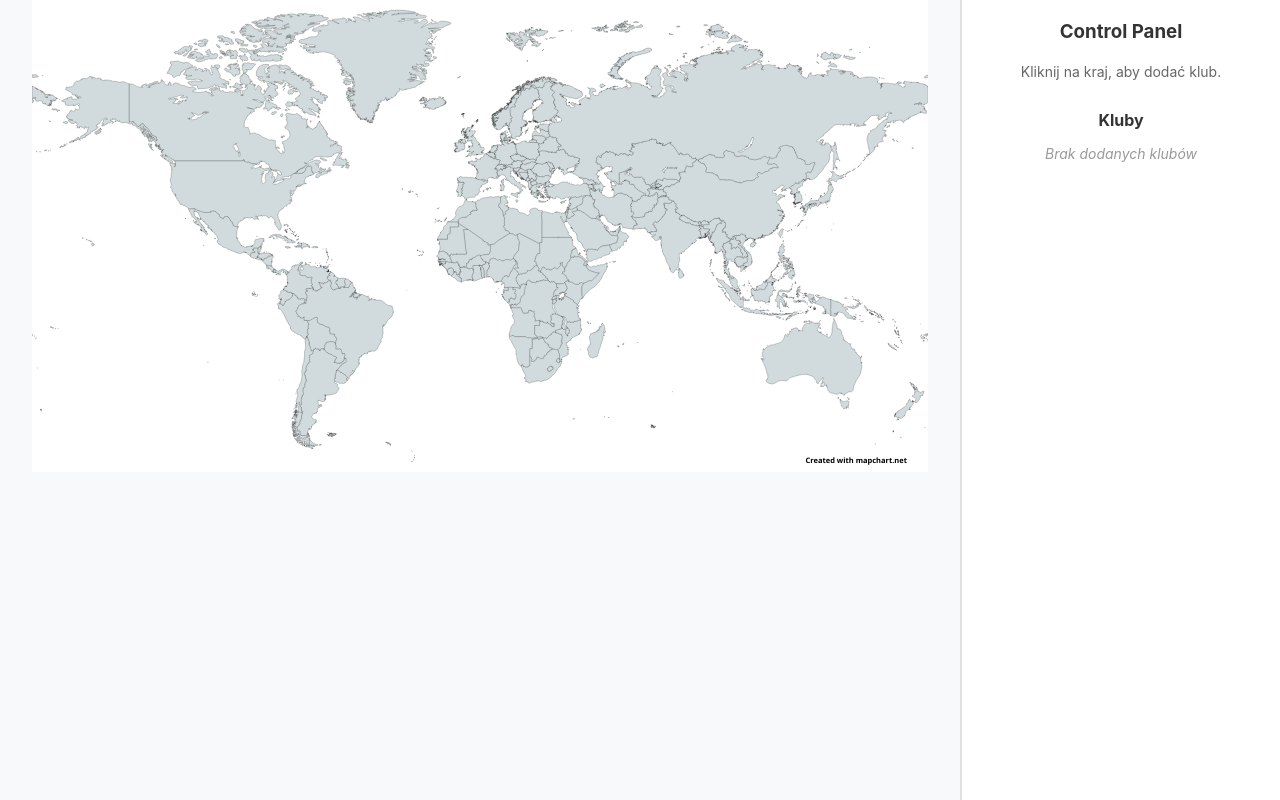
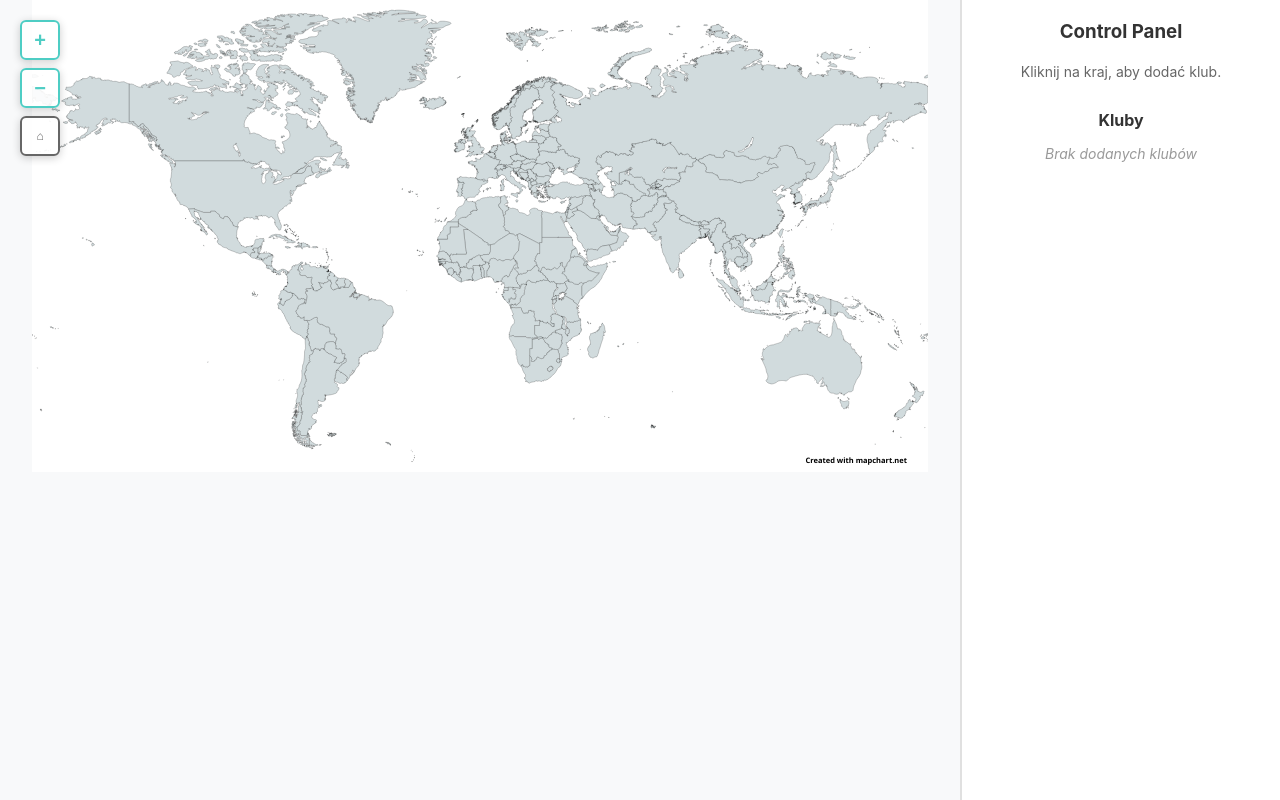
Before and after one commit to kazagkazag/imperialism, a React (Create React App) app: page / in a window 1280 px wide. Built offline with nearby package versions, Linux system fonts and the light colour scheme.

Commit message:
Make the new map working & zoomable

```diff
--- a/src/components/SVGWorldMap.tsx
+++ b/src/components/SVGWorldMap.tsx
@@ -1,4 +1,4 @@
-import React, { useState, useEffect } from 'react';
+import React, { useState, useEffect, useRef, useCallback } from "react";
 
 interface CountryClickInfo {
   name: string;
@@ -19,17 +19,14 @@ interface SVGWorldMapProps {
 }
 
 const SVGWorldMap: React.FC<SVGWorldMapProps> = ({ onCountryClick, clubs }) => {
-  const [selectedCountry, setSelectedCountry] = useState<CountryClickInfo | null>(null);
-  const [hoveredCountry, setHoveredCountry] = useState<string | null>(null);
-  const [svgContent, setSvgContent] = useState<string>('');
-
-  // Load SVG content
-  useEffect(() => {
-    fetch('/map.svg')
-      .then(response => response.text())
-      .then(data => setSvgContent(data))
-      .catch(error => console.error('Error loading SVG:', error));
-  }, []);
+  const [selectedCountry, setSelectedCountry] =
+    useState<CountryClickInfo | null>(null);
+  // Remove hoveredCountry state to prevent re-renders on hover
+  const [svgContent, setSvgContent] = useState<string>("");
+  const [zoom, setZoom] = useState<number>(1);
+  const [pan, setPan] = useState<{ x: number; y: number }>({ x: 0, y: 0 });
+  // Removed drag state - using WASD controls instead
+  const svgContainerRef = useRef<HTMLDivElement>(null);
 
   // Get countries that have clubs
   const countriesWithClubs = clubs.reduce((acc, club) => {
@@ -41,50 +38,227 @@ const SVGWorldMap: React.FC<SVGWorldMapProps> = ({ onCountryClick, clubs }) => {
     return acc;
   }, {} as Record<string, Club[]>);
 
-  const handleCountryClick = (countryName: string) => {
+  const handleCountryClick = useCallback(
+    (countryName: string) => {
       const countryInfo: CountryClickInfo = {
         name: countryName,
-      id: countryName.toLowerCase().replace(/\s+/g, '-'),
+        id: countryName.toLowerCase().replace(/\s+/g, "-"),
         properties: { name: countryName },
       };
       setSelectedCountry(countryInfo);
       onCountryClick?.(countryInfo);
-    console.log('Clicked country:', countryInfo);
+      console.log("Clicked country:", countryInfo);
+    },
+    [onCountryClick]
+  );
+
+  // Empty mouse handlers to prevent re-renders - hover effects handled by CSS
+  const handleCountryMouseEnter = useCallback((countryName: string) => {
+    // No state updates to prevent re-renders
+    console.log('Hovering over:', countryName);
+  }, []);
+
+  const handleCountryMouseLeave = useCallback(() => {
+    // No state updates to prevent re-renders
+    console.log('Mouse left country');
+  }, []);
+
+  // Load SVG content
+  useEffect(() => {
+    fetch("/map.svg")
+      .then((response) => response.text())
+      .then((data) => setSvgContent(data))
+      .catch((error) => console.error("Error loading SVG:", error));
+  }, []);
+
+  // Use refs to store handlers so they don't cause re-renders of the effect
+  const handlersRef = useRef({
+    handleCountryClick,
+    handleCountryMouseEnter,
+    handleCountryMouseLeave,
+  });
+
+  // Update refs on every render without causing effect re-run
+  useEffect(() => {
+    handlersRef.current = {
+      handleCountryClick,
+      handleCountryMouseEnter,
+      handleCountryMouseLeave,
+    };
+  });
+
+  // Setup event listeners ONLY when SVG content changes (not on state changes)
+  useEffect(() => {
+    if (!svgContent || !svgContainerRef.current) return;
+
+    const container = svgContainerRef.current;
+
+    // Container click handler removed - using direct path listeners instead
+
+    const timeoutId = setTimeout(() => {
+      const paths = container.querySelectorAll("path");
+
+      console.log("Setting up event listeners for", paths.length, "paths");
+
+      const getCountryName = (target: SVGPathElement): string => {
+        return (
+          target.getAttribute("data-country") ||
+          target.getAttribute("data-name") ||
+          target.getAttribute("title") ||
+          target.id
+            ?.replace(/-/g, " ")
+            .replace(/\b\w/g, (l: string) => l.toUpperCase()) ||
+          target.className?.baseVal
+            ?.replace(/-/g, " ")
+            .replace(/\b\w/g, (l: string) => l.toUpperCase()) ||
+          ""
+        );
       };
 
-  const handleCountryMouseEnter = (countryName: string) => {
-    setHoveredCountry(countryName);
+      const handlePathClick = (e: Event) => {
+        console.log("=== PATH CLICK EVENT FIRED ===");
+        e.stopPropagation();
+        e.preventDefault();
+
+        const target = e.target as SVGPathElement;
+        const countryName = getCountryName(target);
+
+        console.log("Country name found:", countryName);
+        if (countryName) {
+          console.log("Calling handleCountryClick with:", countryName);
+          handlersRef.current.handleCountryClick(countryName);
+        } else {
+          console.log("No country name found for target:", target);
+        }
       };
 
-  const handleCountryMouseLeave = () => {
-    setHoveredCountry(null);
+      const handlePathMouseEnter = (e: Event) => {
+        console.log("--- Mouse enter event fired ---");
+        const target = e.target as SVGPathElement;
+        const countryName = getCountryName(target);
+
+        if (countryName) {
+          handlersRef.current.handleCountryMouseEnter(countryName);
+        }
+      };
+
+      const handlePathMouseLeave = () => {
+        handlersRef.current.handleCountryMouseLeave();
+      };
+
+      // Add event listeners to all paths
+      paths.forEach((path, index) => {
+        path.addEventListener("click", handlePathClick);
+        path.addEventListener("mouseenter", handlePathMouseEnter);
+        path.addEventListener("mouseleave", handlePathMouseLeave);
+        path.style.cursor = "pointer";
+        path.style.pointerEvents = "auto";
+
+        // Debug: log first few paths
+        if (index < 3) {
+          console.log(`Path ${index}:`, {
+            id: path.id,
+            dataName: path.getAttribute("data-name"),
+            title: path.getAttribute("title"),
+            className: path.className.baseVal,
+          });
+        }
+      });
+
+      console.log("Event listeners attached to all paths");
+
+      // Cleanup function
+      return () => {
+        console.log("Cleaning up event listeners");
+        paths.forEach((path) => {
+          path.removeEventListener("click", handlePathClick);
+          path.removeEventListener("mouseenter", handlePathMouseEnter);
+          path.removeEventListener("mouseleave", handlePathMouseLeave);
+        });
+      };
+    }, 100);
+
+    return () => {
+      clearTimeout(timeoutId);
+    };
+  }, [svgContent]); // Only run when SVG content changes
+
+  // WASD keyboard controls
+  useEffect(() => {
+    const handleKeyDown = (e: KeyboardEvent) => {
+      const moveSpeed = 50; // pixels per keypress
+
+      switch (e.key.toLowerCase()) {
+        case 'w':
+          setPan(prev => ({ ...prev, y: prev.y + moveSpeed }));
+          break;
+        case 'a':
+          setPan(prev => ({ ...prev, x: prev.x + moveSpeed }));
+          break;
+        case 's':
+          setPan(prev => ({ ...prev, y: prev.y - moveSpeed }));
+          break;
+        case 'd':
+          setPan(prev => ({ ...prev, x: prev.x - moveSpeed }));
+          break;
+      }
+    };
+
+    window.addEventListener('keydown', handleKeyDown);
+    return () => window.removeEventListener('keydown', handleKeyDown);
+  }, []);
+
+  // Zoom and pan handlers
+  const handleWheel = (e: React.WheelEvent) => {
+    e.preventDefault();
+    const delta = e.deltaY > 0 ? 0.9 : 1.1;
+    const newZoom = Math.max(0.5, Math.min(5, zoom * delta));
+    setZoom(newZoom);
+  };
+
+
+
+  const resetZoom = () => {
+    setZoom(1);
+    setPan({ x: 0, y: 0 });
+  };
+
+  const zoomIn = () => {
+    setZoom(Math.min(5, zoom * 1.2));
+  };
+
+  const zoomOut = () => {
+    setZoom(Math.max(0.5, zoom * 0.8));
   };
 
   // Process SVG content to make countries interactive
-  const processedSvgContent = svgContent.replace(
-    /<path[^>]*>/g,
-    (match) => {
+  const processedSvgContent = svgContent.replace(/<path[^>]*>/g, (match) => {
     // Try to extract country name from various attributes
     const idMatch = match.match(/id="([^"]*)"/);
     const classMatch = match.match(/class="([^"]*)"/);
     const titleMatch = match.match(/title="([^"]*)"/);
     const dataNameMatch = match.match(/data-name="([^"]*)"/);
 
-      let countryName = '';
+    let countryName = "";
     if (dataNameMatch) countryName = dataNameMatch[1];
     else if (titleMatch) countryName = titleMatch[1];
-      else if (idMatch) countryName = idMatch[1].replace(/-/g, ' ').replace(/\b\w/g, (l: string) => l.toUpperCase());
-      else if (classMatch) countryName = classMatch[1].replace(/-/g, ' ').replace(/\b\w/g, (l: string) => l.toUpperCase());
+    else if (idMatch)
+      countryName = idMatch[1]
+        .replace(/-/g, " ")
+        .replace(/\b\w/g, (l: string) => l.toUpperCase());
+    else if (classMatch)
+      countryName = classMatch[1]
+        .replace(/-/g, " ")
+        .replace(/\b\w/g, (l: string) => l.toUpperCase());
 
     if (!countryName) return match;
 
     // Determine fill color based on state
-      let fill = '#D6D6DA'; // Default gray
+    let fill = "#D6D6DA"; // Default gray
     if (selectedCountry && countryName === selectedCountry.name) {
-        fill = '#FF6B6B'; // Red for selected country
-      } else if (hoveredCountry && countryName === hoveredCountry) {
-        fill = '#4ECDC4'; // Teal for hovered country
+      fill = "#FF6B6B"; // Red for selected country
     }
+    // Hover effects will be handled by CSS instead of state
 
     // Add interactive properties (no React event handlers in SVG string)
     const interactiveProps = `
@@ -95,89 +269,189 @@ const SVGWorldMap: React.FC<SVGWorldMapProps> = ({ onCountryClick, clubs }) => {
         data-country="${countryName}"
       `;
 
-      return match.replace('>', ` ${interactiveProps}>`);
-    }
-  );
+    return match.replace(">", ` ${interactiveProps}>`);
+  });
 
   if (!svgContent) {
     return (
-      <div style={{
-        width: '100%',
-        height: '100vh',
-        display: 'flex',
-        alignItems: 'center',
-        justifyContent: 'center',
-        backgroundColor: '#f8f9fa'
-      }}>
+      <div
+        style={{
+          width: "100%",
+          height: "100vh",
+          display: "flex",
+          alignItems: "center",
+          justifyContent: "center",
+          backgroundColor: "#f8f9fa",
+        }}
+      >
         <p>Loading map...</p>
       </div>
     );
   }
 
   return (
-    <div style={{ width: '100%', height: '100vh', backgroundColor: '#f8f9fa', position: 'relative' }}>
+    <div
+      style={{
+        width: "100%",
+        height: "100vh",
+        backgroundColor: "#f8f9fa",
+        position: "relative",
+      }}
+    >
+      {/* Zoom Controls */}
+      <div
+        style={{
+          position: "absolute",
+          top: "20px",
+          left: "20px",
+          zIndex: 1000,
+          display: "flex",
+          flexDirection: "column",
+          gap: "8px",
+        }}
+      >
+        <button
+          onClick={zoomIn}
+          style={{
+            width: "40px",
+            height: "40px",
+            backgroundColor: "rgba(255, 255, 255, 0.9)",
+            border: "2px solid #4ECDC4",
+            borderRadius: "6px",
+            cursor: "pointer",
+            fontSize: "20px",
+            fontWeight: "bold",
+            color: "#4ECDC4",
+            display: "flex",
+            alignItems: "center",
+            justifyContent: "center",
+            boxShadow: "0 2px 8px rgba(0,0,0,0.2)",
+          }}
+          title="Zoom In"
+        >
+          +
+        </button>
+        <button
+          onClick={zoomOut}
+          style={{
+            width: "40px",
+            height: "40px",
+            backgroundColor: "rgba(255, 255, 255, 0.9)",
+            border: "2px solid #4ECDC4",
+            borderRadius: "6px",
+            cursor: "pointer",
+            fontSize: "20px",
+            fontWeight: "bold",
+            color: "#4ECDC4",
+            display: "flex",
+            alignItems: "center",
+            justifyContent: "center",
+            boxShadow: "0 2px 8px rgba(0,0,0,0.2)",
+          }}
+          title="Zoom Out"
+        >
+          −
+        </button>
+        <button
+          onClick={resetZoom}
+          style={{
+            width: "40px",
+            height: "40px",
+            backgroundColor: "rgba(255, 255, 255, 0.9)",
+            border: "2px solid #666",
+            borderRadius: "6px",
+            cursor: "pointer",
+            fontSize: "12px",
+            fontWeight: "bold",
+            color: "#666",
+            display: "flex",
+            alignItems: "center",
+            justifyContent: "center",
+            boxShadow: "0 2px 8px rgba(0,0,0,0.2)",
+          }}
+          title="Reset Zoom"
+        >
+          ⌂
+        </button>
+      </div>
+
       {/* Fixed position info panel in top-right corner of map area */}
-      <div style={{
-        position: 'absolute',
-        top: '20px',
-        right: '20px',
+      <div
+        style={{
+          position: "absolute",
+          top: "20px",
+          right: "20px",
           zIndex: 1000,
-        minWidth: '200px',
-        textAlign: 'left'
-      }}>
-        {hoveredCountry && (
-          <div style={{
-            margin: '0 0 10px 0',
-            padding: '8px 12px',
-            backgroundColor: 'rgba(78, 205, 196, 0.9)',
-            color: 'white',
-            borderRadius: '6px',
-            fontSize: '14px',
-            fontWeight: '500',
-            boxShadow: '0 2px 8px rgba(0,0,0,0.2)'
-          }}>
-            Hovering: {hoveredCountry}
-          </div>
-        )}
+          minWidth: "200px",
+          textAlign: "left",
+        }}
+      >
+        {/* Hover display removed to prevent re-renders */}
         {selectedCountry && (
-          <div style={{
-            margin: '10px 0',
-            padding: '12px',
-            backgroundColor: 'rgba(255, 255, 255, 0.95)',
-            borderRadius: '8px',
-            boxShadow: '0 4px 12px rgba(0,0,0,0.3)',
-            border: '2px solid #FF6B6B',
-            maxWidth: '250px'
-          }}>
-            <h3 style={{ color: '#FF6B6B', margin: '0 0 8px 0', fontSize: '16px' }}>
+          <div
+            style={{
+              margin: "10px 0",
+              padding: "12px",
+              backgroundColor: "rgba(255, 255, 255, 0.95)",
+              borderRadius: "8px",
+              boxShadow: "0 4px 12px rgba(0,0,0,0.3)",
+              border: "2px solid #FF6B6B",
+              maxWidth: "250px",
+            }}
+          >
+            <h3
+              style={{
+                color: "#FF6B6B",
+                margin: "0 0 8px 0",
+                fontSize: "16px",
+              }}
+            >
               Selected: {selectedCountry.name}
             </h3>
-            <p style={{ margin: '0 0 8px 0', fontSize: '12px', color: '#666' }}>
+            <p style={{ margin: "0 0 8px 0", fontSize: "12px", color: "#666" }}>
               Country ID: {selectedCountry.id}
             </p>
 
-            {countriesWithClubs[selectedCountry.name] && countriesWithClubs[selectedCountry.name].length > 0 && (
-              <div style={{ marginTop: '12px', paddingTop: '8px', borderTop: '1px solid #f0f0f0' }}>
-                <h4 style={{ margin: '0 0 6px 0', fontSize: '14px', color: '#333' }}>
+            {countriesWithClubs[selectedCountry.name] &&
+              countriesWithClubs[selectedCountry.name].length > 0 && (
+                <div
+                  style={{
+                    marginTop: "12px",
+                    paddingTop: "8px",
+                    borderTop: "1px solid #f0f0f0",
+                  }}
+                >
+                  <h4
+                    style={{
+                      margin: "0 0 6px 0",
+                      fontSize: "14px",
+                      color: "#333",
+                    }}
+                  >
                     Kluby ({countriesWithClubs[selectedCountry.name].length}):
                   </h4>
-                <ul style={{ margin: '0', padding: '0', listStyle: 'none' }}>
+                  <ul style={{ margin: "0", padding: "0", listStyle: "none" }}>
                     {countriesWithClubs[selectedCountry.name].map((club) => (
-                    <li key={club.id} style={{
-                      margin: '0 0 4px 0',
-                      fontSize: '12px',
-                      color: '#555',
-                      padding: '2px 0',
-                      display: 'flex',
-                      justifyContent: 'space-between',
-                      alignItems: 'center'
-                    }}>
-                      <span style={{ fontWeight: '500' }}>{club.name}</span>
-                      <span style={{
-                        fontSize: '11px',
-                        color: '#4ECDC4',
-                        fontWeight: '600'
-                      }}>
+                      <li
+                        key={club.id}
+                        style={{
+                          margin: "0 0 4px 0",
+                          fontSize: "12px",
+                          color: "#555",
+                          padding: "2px 0",
+                          display: "flex",
+                          justifyContent: "space-between",
+                          alignItems: "center",
+                        }}
+                      >
+                        <span style={{ fontWeight: "500" }}>{club.name}</span>
+                        <span
+                          style={{
+                            fontSize: "11px",
+                            color: "#4ECDC4",
+                            fontWeight: "600",
+                          }}
+                        >
                           {club.points} pkt
                         </span>
                       </li>
@@ -186,14 +460,23 @@ const SVGWorldMap: React.FC<SVGWorldMapProps> = ({ onCountryClick, clubs }) => {
                 </div>
               )}
 
-            {(!countriesWithClubs[selectedCountry.name] || countriesWithClubs[selectedCountry.name].length === 0) && (
-              <div style={{ marginTop: '12px', paddingTop: '8px', borderTop: '1px solid #f0f0f0' }}>
-                <p style={{
-                  margin: '0',
-                  fontSize: '12px',
-                  color: '#999',
-                  fontStyle: 'italic'
-                }}>
+            {(!countriesWithClubs[selectedCountry.name] ||
+              countriesWithClubs[selectedCountry.name].length === 0) && (
+              <div
+                style={{
+                  marginTop: "12px",
+                  paddingTop: "8px",
+                  borderTop: "1px solid #f0f0f0",
+                }}
+              >
+                <p
+                  style={{
+                    margin: "0",
+                    fontSize: "12px",
+                    color: "#999",
+                    fontStyle: "italic",
+                  }}
+                >
                   Brak klubów w tym kraju
                 </p>
               </div>
@@ -204,18 +487,30 @@ const SVGWorldMap: React.FC<SVGWorldMapProps> = ({ onCountryClick, clubs }) => {
 
       {/* SVG Map Container */}
       <div
-        style={{ width: '100%', height: '100vh', overflow: 'hidden' }}
-        dangerouslySetInnerHTML={{ __html: processedSvgContent }}
+        style={{
+          width: "100%",
+          height: "100vh",
+          overflow: "hidden",
+          cursor: "default",
+        }}
+        onWheel={handleWheel}
         onClick={(e) => {
           const target = e.target as SVGPathElement;
-          if (target.tagName === 'path') {
+          console.log("Clicked element:", target.tagName, target); // Debug log
+          if (target.tagName === "path" || target.tagName === "PATH") {
             // Extract country name from the data-country attribute we added
-            const countryName = target.getAttribute('data-country') ||
-                              target.getAttribute('data-name') ||
-                              target.getAttribute('title') ||
-                              target.id?.replace(/-/g, ' ').replace(/\b\w/g, (l: string) => l.toUpperCase()) ||
-                              target.className?.baseVal?.replace(/-/g, ' ').replace(/\b\w/g, (l: string) => l.toUpperCase());
+            const countryName =
+              target.getAttribute("data-country") ||
+              target.getAttribute("data-name") ||
+              target.getAttribute("title") ||
+                target.id
+                  ?.replace(/-/g, " ")
+                  .replace(/\b\w/g, (l: string) => l.toUpperCase()) ||
+                target.className?.baseVal
+                  ?.replace(/-/g, " ")
+                  .replace(/\b\w/g, (l: string) => l.toUpperCase());
 
+              console.log("Extracted country name:", countryName); // Debug log
               if (countryName) {
                 handleCountryClick(countryName);
               }
@@ -223,12 +518,17 @@ const SVGWorldMap: React.FC<SVGWorldMapProps> = ({ onCountryClick, clubs }) => {
         }}
         onMouseOver={(e) => {
           const target = e.target as SVGPathElement;
-          if (target.tagName === 'path') {
-            const countryName = target.getAttribute('data-country') ||
-                              target.getAttribute('data-name') ||
-                              target.getAttribute('title') ||
-                              target.id?.replace(/-/g, ' ').replace(/\b\w/g, (l: string) => l.toUpperCase()) ||
-                              target.className?.baseVal?.replace(/-/g, ' ').replace(/\b\w/g, (l: string) => l.toUpperCase());
+          if (target.tagName === "path") {
+              const countryName =
+                target.getAttribute("data-country") ||
+                target.getAttribute("data-name") ||
+                target.getAttribute("title") ||
+                target.id
+                  ?.replace(/-/g, " ")
+                  .replace(/\b\w/g, (l: string) => l.toUpperCase()) ||
+                target.className?.baseVal
+                  ?.replace(/-/g, " ")
+                  .replace(/\b\w/g, (l: string) => l.toUpperCase());
 
               if (countryName) {
                 handleCountryMouseEnter(countryName);
@@ -238,7 +538,19 @@ const SVGWorldMap: React.FC<SVGWorldMapProps> = ({ onCountryClick, clubs }) => {
         onMouseOut={() => {
           handleCountryMouseLeave();
         }}
+      >
+        <div
+          ref={svgContainerRef}
+          style={{
+            transform: `translate(${pan.x}px, ${pan.y}px) scale(${zoom})`,
+            transformOrigin: "center center",
+            transition: "transform 0.1s ease-out",
+            width: "100%",
+            height: "100%",
+          }}
+          dangerouslySetInnerHTML={{ __html: processedSvgContent }}
         />
+      </div>
     </div>
   );
 };
```
Lines whose indentation alone changed are shown as unchanged.
